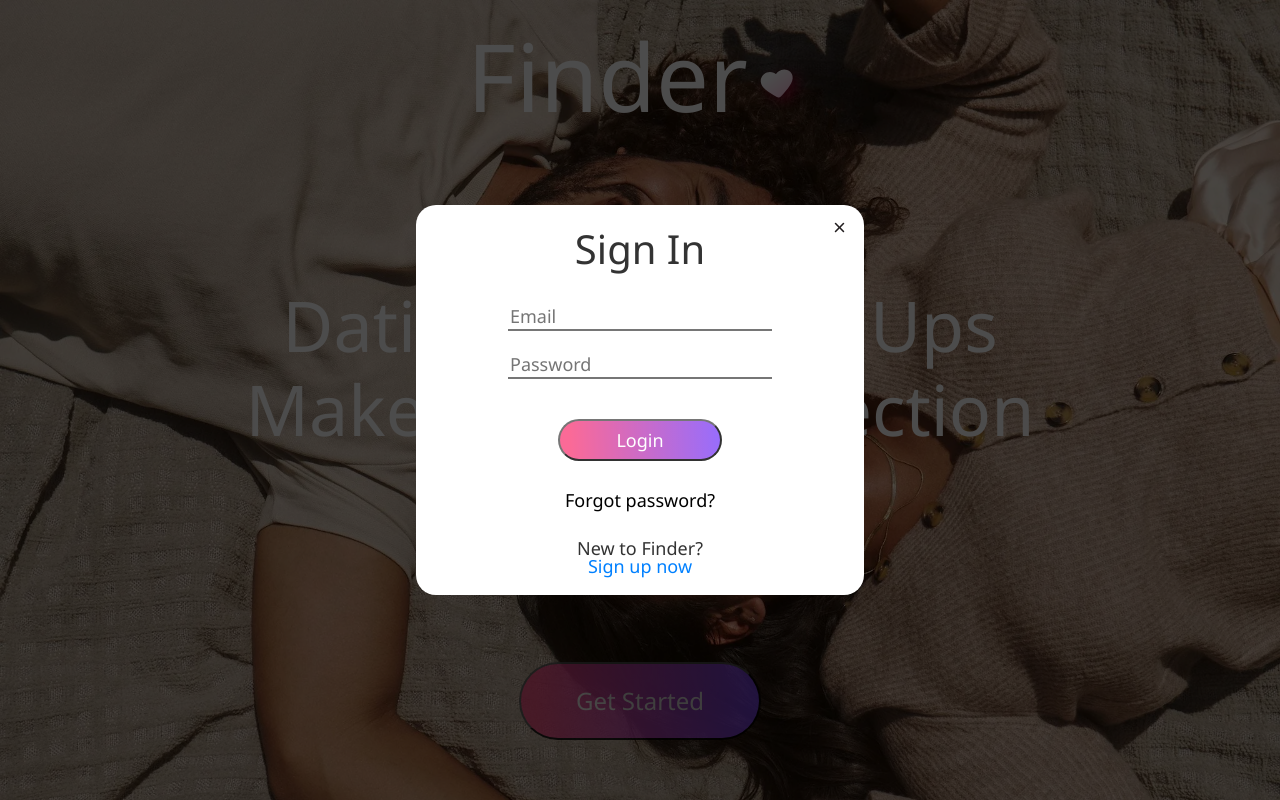
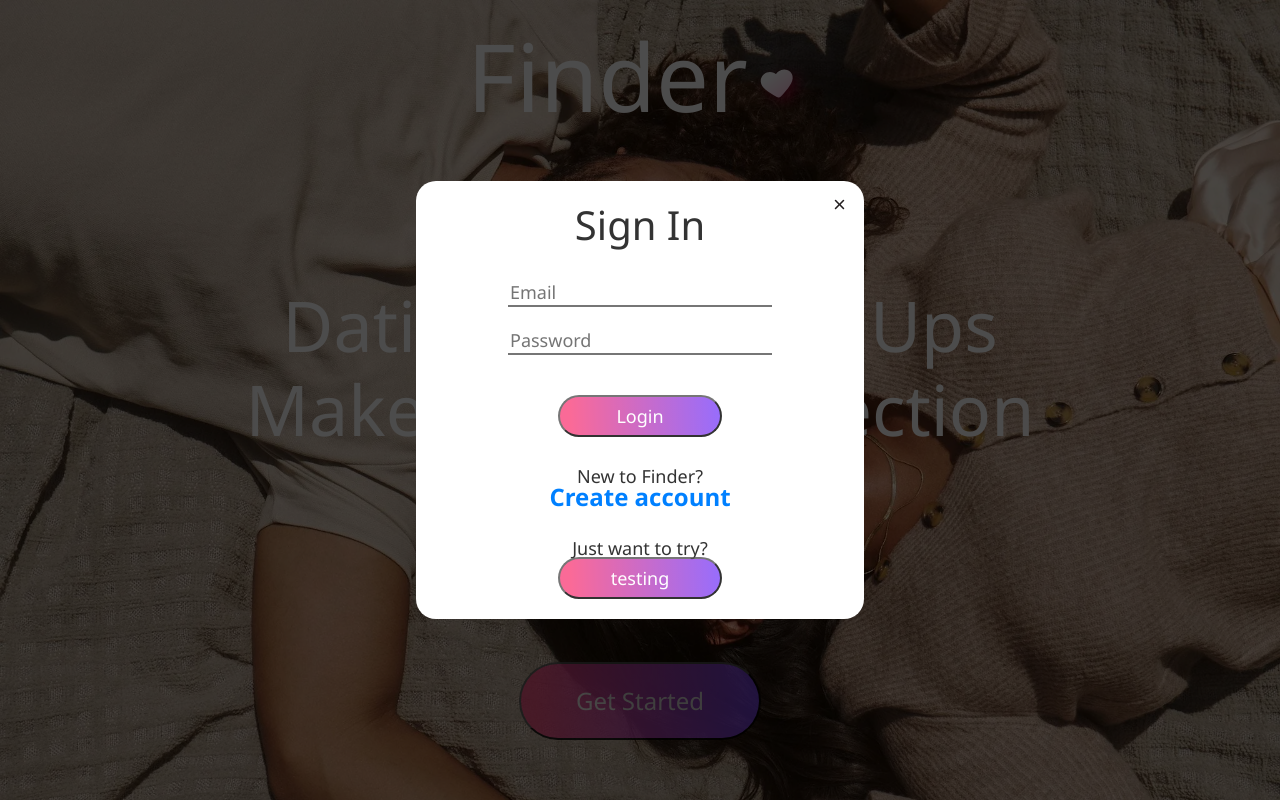
Before and after one commit to evvgenchik/Dating-app, a React (Vite) app in the folder client/: page / in a window 1280 px wide. Both pictures are taken after a click on the button "Get Started". Built offline with nearby package versions, Linux system fonts and the light colour scheme.

Commit message:
feat: add testing acc btn

```diff
--- a/client/src/api/axios.ts
+++ b/client/src/api/axios.ts
@@ -1,6 +1,6 @@
 import axios from 'axios';
 
-const BASE_URL = 'https://dating-app-ls06.onrender.com';
+const BASE_URL = 'http://localhost:4000';
 const REFRESH_URL = '/auth/refresh';
 
 const axiosBasic = axios.create({
--- a/client/src/components/Login/Login.tsx
+++ b/client/src/components/Login/Login.tsx
@@ -1,7 +1,7 @@
 import useAuth from '@/hooks/useAuth';
 import Modal from '../Modal/Modal';
 import { useNavigate } from 'react-router';
-import { useState } from 'react';
+import { FormEvent, useState } from 'react';
 import { ChangeEvent } from 'react';
 import MyButton from '../UI/Button/MyButton';
 import { NavLink } from 'react-router-dom';
@@ -39,10 +39,19 @@ const Login = ({ modalActive, setModalActive, setIsLoading }) => {
     }
   };
 
-  const handleSubmit = async (e: ChangeEvent<HTMLFormElement>) => {
+  const handleSubmit = async (
+    e: FormEvent<HTMLFormElement>,
+    isTest?: boolean
+  ) => {
     e.preventDefault();
     setIsLoading(true);
-    const user = await login(authData);
+
+    const defaultUser = {
+      email: 'bob@prisma7.io',
+      password: '1111',
+    };
+
+    const user = isTest ? await login(defaultUser) : await login(authData);
 
     if (user) {
       setAuthError('');
@@ -79,7 +88,10 @@ const Login = ({ modalActive, setModalActive, setIsLoading }) => {
         ) : (
           <div className={styles.login}>
             <h2 className={styles.modalTitle}>Sign In</h2>
-            <form onSubmit={handleSubmit} className={styles.modalfrom}>
+            <form
+              onSubmit={(e) => handleSubmit(e)}
+              className={styles.modalfrom}
+            >
               <label className={styles.modallabel}>
                 <input
                   className={styles.modalinput}
@@ -105,18 +117,24 @@ const Login = ({ modalActive, setModalActive, setIsLoading }) => {
                 Login
               </MyButton>
             </form>
-            <a
-              className={styles.modalForgot}
-              href='https://policies.google.com/privacy'
-            >
-              Forgot password?
-            </a>
             <p className={styles.modalSignup}>
               New to Finder?
               <br />
-              <NavLink style={{ color: '#0080ff' }} to='signup'>
-                Sign up now
+              <NavLink className={styles.createAcc} to='signup'>
+                Create account
               </NavLink>
+            </p>
+            <p className={styles.modalSignup}>
+              Just want to try?
+              <br />
+              <MyButton
+                onClick={(e: FormEvent<HTMLFormElement>) =>
+                  handleSubmit(e, true)
+                }
+                className='modal-btn'
+              >
+                testing
+              </MyButton>
             </p>
           </div>
         )}
--- a/client/src/components/Login/login.module.scss
+++ b/client/src/components/Login/login.module.scss
@@ -19,6 +19,12 @@
   }
 }
 
+.createAcc {
+  color: #0080ff;
+  font-size: 24rem;
+  font-weight: 600
+}
+
 .login {
   display: flex;
   flex-direction: column;
@@ -36,7 +42,6 @@
   font-weight: 700;
 }
 
-
 @media (max-width:768px) {
   .login {
     display: flex;
@@ -44,6 +49,10 @@
     gap: 20rem;
     padding: 10rem;
     font-size: 16rem;
+
+    .createAcc {
+      font-size: 18rem;
+    }
 
     .modalTitle {
       font-size: 20rem;
@@ -61,13 +70,16 @@
 }
 
 @media (max-width:576px) {
-
   .login {
     display: flex;
     flex-direction: column;
     gap: 10rem;
     padding: 10rem;
     font-size: 12rem;
+
+    .createAcc {
+      font-size: 14rem;
+    }
 
     .modalTitle {
       font-size: 18rem;
--- a/client/src/components/UI/Button/MyButton.module.scss
+++ b/client/src/components/UI/Button/MyButton.module.scss
@@ -27,7 +27,6 @@
   font-size: 30rem;
   margin: 0 auto;
   display: block;
-
 }
 
 @media (max-width:768px) {
--- a/client/src/components/UI/Button/MyButton.tsx
+++ b/client/src/components/UI/Button/MyButton.tsx
@@ -5,7 +5,7 @@ type Props = {
   className: string;
   children: string;
   type?: 'button' | 'submit';
-  onClick?: () => void;
+  onClick?: any;
 };
 
 const MyButton: FC<Props> = ({ className, children, ...props }) => {
```
